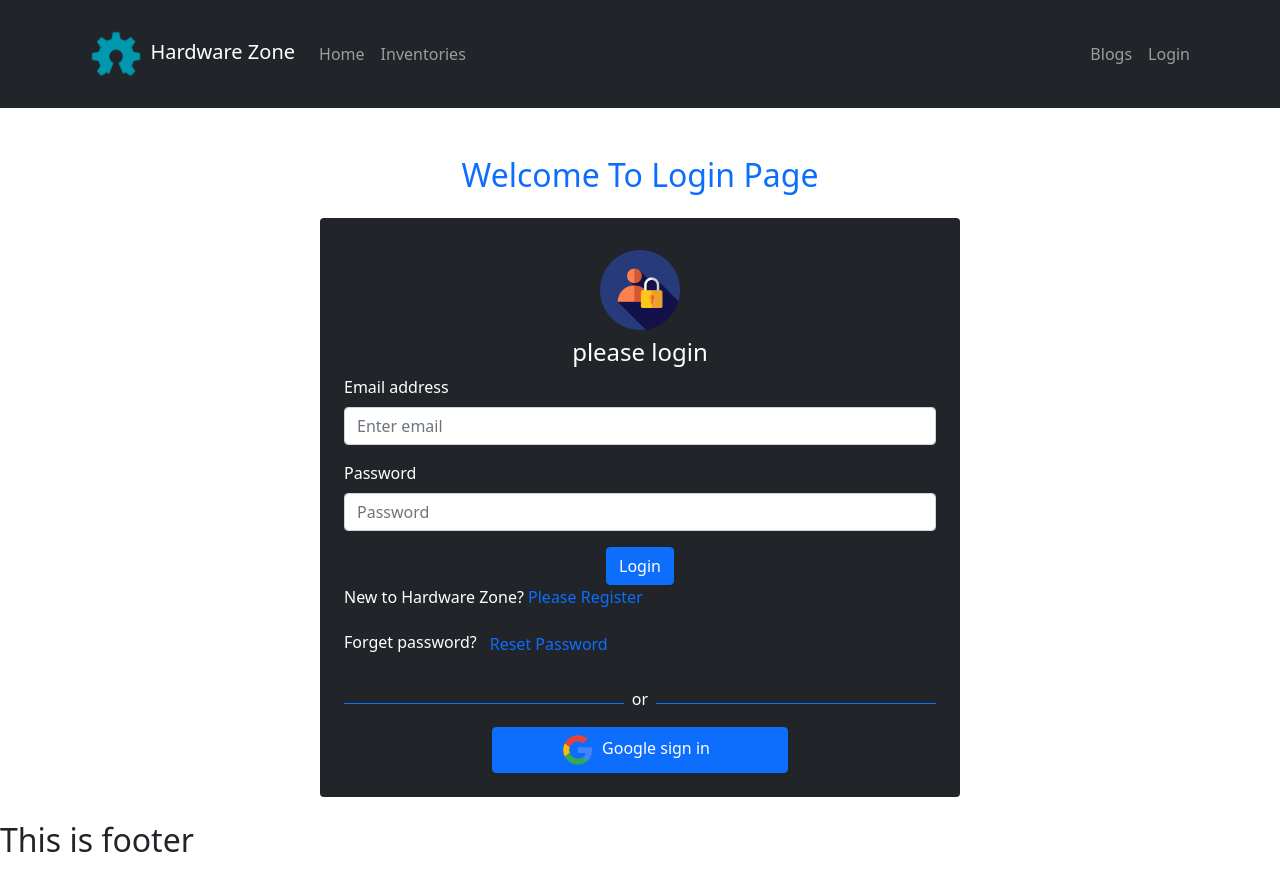
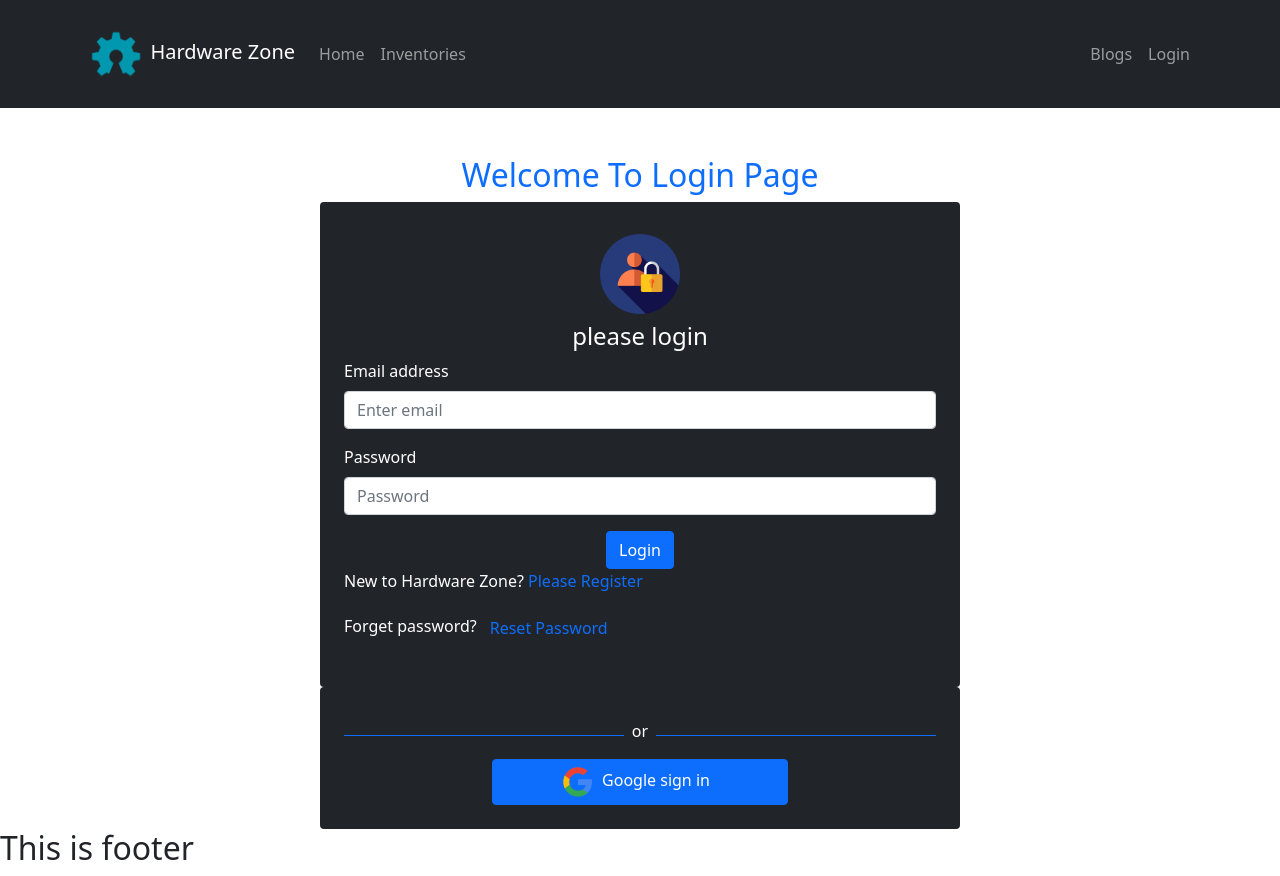
Before and after one commit to abir14016/hardware-zone-client-public, a React (Create React App) app: page /login in a window 1280 px wide. Built offline with nearby package versions, Linux system fonts and the light colour scheme; no server answers.

Commit message:
error handled for registration and sign in

```diff
--- a/src/Pages/Login/Login/Login.js
+++ b/src/Pages/Login/Login/Login.js
@@ -11,17 +11,27 @@ const Login = () => {
     const [signInWithGoogle, gUser, gLoading, gError] = useSignInWithGoogle(auth);
     const [
         signInWithEmailAndPassword,
-        user,
-        loading,
-        error,
+        eUser,
+        eLoading,
+        eError,
     ] = useSignInWithEmailAndPassword(auth);
 
     const location = useLocation();
     let from = location.state?.from?.pathname || "/";
     const navigate = useNavigate();
 
-    if (gUser || user) {
+    if (gUser || eUser) {
         navigate(from, { replace: true });
+    }
+
+    let eErrorElement;
+    if (eError) {
+        eErrorElement = <p style={{ color: "red" }}>Error: {eError.message}</p>
+    }
+
+    let gErrorElement;
+    if (gError) {
+        gErrorElement = <p style={{ color: "red" }}>Error: {gError.message}</p>
     }
 
     const handleLogin = event => {
@@ -33,7 +43,7 @@ const Login = () => {
     return (
         <div className='pt-5'>
             <h2 className='text-primary text-center'>Welcome To Login Page</h2>
-            <Form onSubmit={handleLogin} className='form-container bg-dark text-white p-4 my-4 rounded'>
+            <Form onSubmit={handleLogin} className='form-container bg-dark text-white p-4 rounded'>
                 <div className='text-center py-2'>
                     <img style={{ width: 80 }} src={loginImage} alt="" />
                 </div>
@@ -48,6 +58,9 @@ const Login = () => {
                     <Form.Control type="password" name='password' placeholder="Password" />
                 </Form.Group>
 
+                {(eLoading) && <p className='text-warning'>Loading...</p>}
+                {(eError) && eErrorElement}
+
                 <div className='text-center'>
                     <Button variant="primary" type="submit">
                         Login
@@ -58,12 +71,15 @@ const Login = () => {
 
                 <p>Forget password?<button className='text-primary text-decoration-none btn btn-link'>Reset Password</button></p>
 
-                <div>
+                {/* <div>
                     <div className='d-flex align-items-center'>
                         <div style={{ height: "1px" }} className='bg-primary w-50'></div>
                         <p className='mt-2 px-2'>or</p>
                         <div style={{ height: "1px" }} className='bg-primary w-50'></div>
                     </div>
+
+                    {(gLoading) && <p className='text-warning'>Loading...</p>}
+                    {(gError) && gErrorElement}
 
 
                     <div>
@@ -74,9 +90,29 @@ const Login = () => {
                             <span className='px-2'>Google sign in</span>
                         </button>
                     </div>
+                </div> */}
+
+            </Form>
+            <div className='form-container bg-dark text-white p-4 rounded'>
+                <div className='d-flex align-items-center'>
+                    <div style={{ height: "1px" }} className='bg-primary w-50'></div>
+                    <p className='mt-2 px-2'>or</p>
+                    <div style={{ height: "1px" }} className='bg-primary w-50'></div>
                 </div>
 
-            </Form>
+                {(gLoading) && <p className='text-warning'>Loading...</p>}
+                {(gError) && gErrorElement}
+
+
+                <div>
+                    <button
+                        onClick={() => signInWithGoogle()}
+                        className='btn btn-primary d-block mx-auto social-login-button'>
+                        <img style={{ width: "32px" }} src={google} alt="" />
+                        <span className='px-2'>Google sign in</span>
+                    </button>
+                </div>
+            </div>
         </div>
     );
 };
--- a/src/Pages/Login/Register/Register.js
+++ b/src/Pages/Login/Register/Register.js
@@ -1,7 +1,7 @@
 import React, { useState } from 'react';
 import { Button, Form } from 'react-bootstrap';
 import { useCreateUserWithEmailAndPassword, useUpdateProfile } from 'react-firebase-hooks/auth';
-import { Link } from 'react-router-dom';
+import { Link, useNavigate } from 'react-router-dom';
 import { useSignInWithGoogle } from 'react-firebase-hooks/auth';
 import google from '../../../images/social/google-logo.png';
 import auth from '../../../firebase.init';
@@ -9,31 +9,31 @@ import registerImage from '../../../images/utilities/register-logo.png';
 
 const Register = () => {
     const [agree, setAgree] = useState(false);
-    const [err, setErr] = useState('');
     const [name, setName] = useState('');
     const [photoURL, setPhoURL] = useState('');
     const [signInWithGoogle, gUser, gLoading, gError] = useSignInWithGoogle(auth);
 
-
     const [
         createUserWithEmailAndPassword,
-        Euser,
-        Eloading,
-        Eerror,
+        eUser,
+        eLoading,
+        eError,
     ] = useCreateUserWithEmailAndPassword(auth, { sendEmailVerification: true });
 
-
-    if (Euser) {
-        console.log(Euser);
+    const navigate = useNavigate();
+    if (eUser || gUser) {
+        navigate('/')
     }
 
-    let errorElement;
-    if (Eerror) {
-        errorElement = <p style={{ color: "red" }}>Error: {Eerror.message}</p>
+    let eErrorElement;
+    if (eError) {
+        eErrorElement = <p style={{ color: "red" }}>Error: {eError.message}</p>
     }
 
-    const [updateProfile] = useUpdateProfile(auth);
-
+    let gErrorElement;
+    if (gError) {
+        gErrorElement = <p style={{ color: "red" }}>Error: {gError.message}</p>
+    }
 
     const handleNameField = (e) => {
         setName(e.target.value)
@@ -43,7 +43,7 @@ const Register = () => {
         setPhoURL(e.target.value);
     }
 
-
+    const [updateProfile] = useUpdateProfile(auth);
 
     const handleRegister = async (event) => {
         event.preventDefault();
@@ -88,17 +88,17 @@ const Register = () => {
                     <Form.Check className={agree ? 'text-success' : 'text-danger'} onClick={() => setAgree(!agree)} type="checkbox" name='terms' label="Accept terms & condition" />
                 </Form.Group>
 
+                {(eLoading) && <p className='text-warning'>Loading...</p>}
+                {(eError) && eErrorElement}
+
                 <div className='text-center'>
                     <Button variant="primary" type="submit" disabled={!agree}>
                         Register
                     </Button>
                 </div>
                 <p>Already have an acount? <Link to="/login" className='text-primary text-decoration-none'>Please Login</Link></p>
-                {Eerror && errorElement}
 
-                {
-                    <p style={{ color: "red" }}>{err}</p>
-                }
+                {/* {(gError || eError) && errorElement} */}
 
                 <div>
                     <div className='d-flex align-items-center'>
@@ -107,6 +107,8 @@ const Register = () => {
                         <div style={{ height: "1px" }} className='bg-primary w-50'></div>
                     </div>
 
+                    {(gLoading) && <p className='text-warning'>Loading...</p>}
+                    {(gError) && gErrorElement}
 
                     <div>
                         <button
```
Also changed, not shown: src/Pages/Login/SocialLogin/SocialLogin.js (+30 -30 lines).
